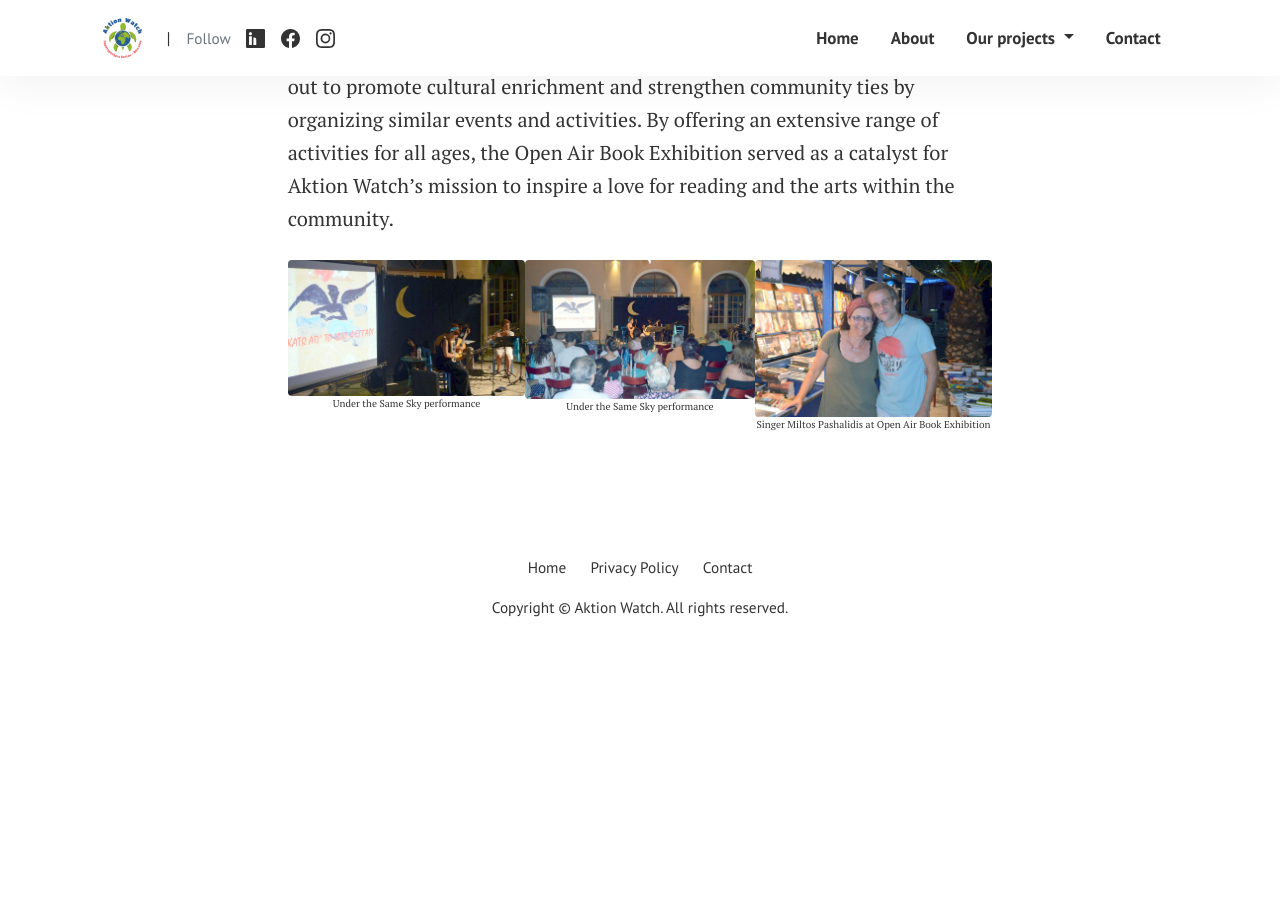
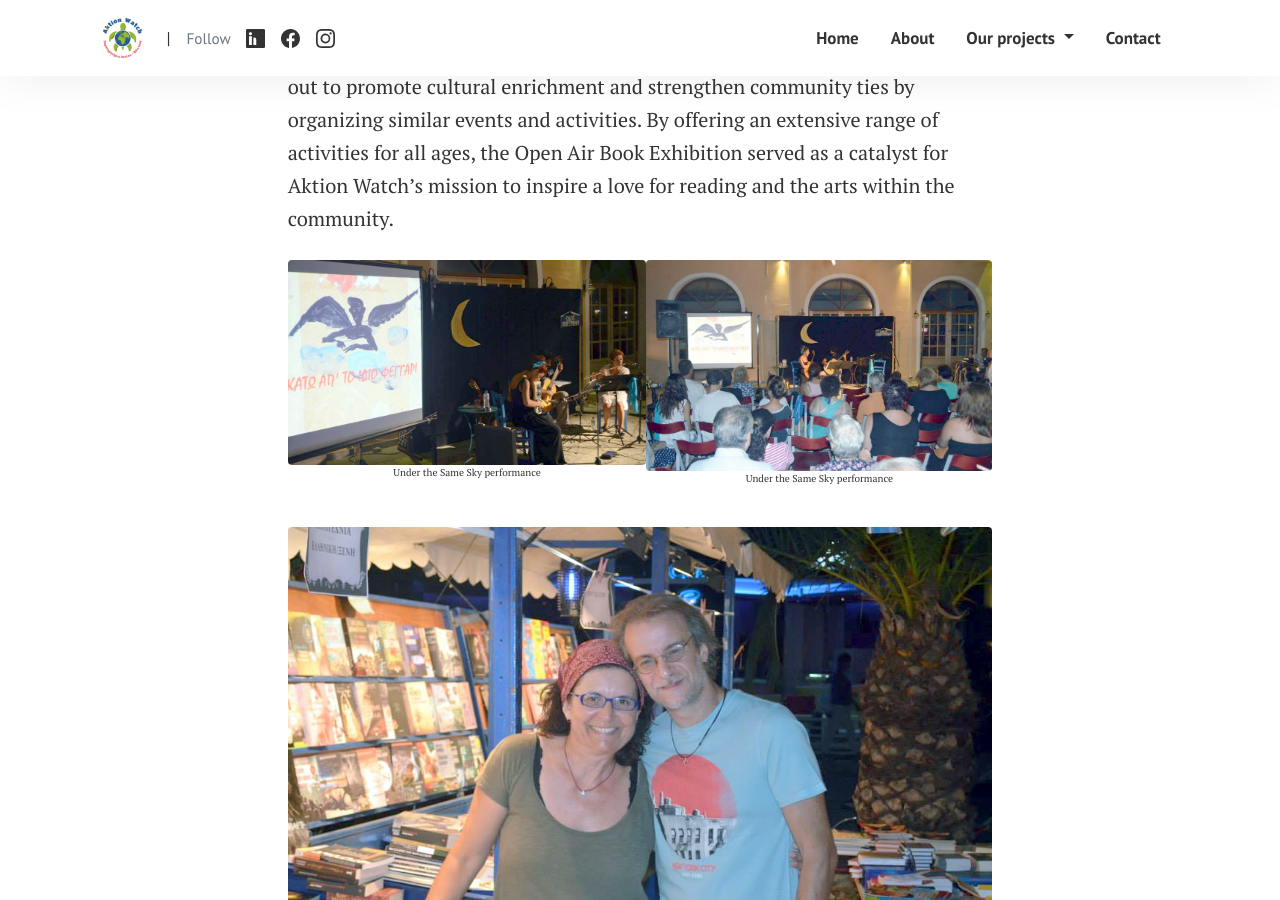
Before and after one commit to aktionwatch/aktionwatch.github.io, a Jekyll site: the page built from pages/openair.md, in a window 1280 px wide and 900 px high, scrolled down 666 px. Built offline with Jekyll 4.4.1, drawn with Linux system fonts in a browser that asks for light colours; before the commit the page ends 1316 px from its top, so only the background shows below that.

Commit message:
relocate

```diff
--- a/pages/openair.md
+++ b/pages/openair.md
@@ -23,10 +23,11 @@ The success of the Open Air Book Exhibition in Vonitsa during the summers of 201
       Under the Same Sky performance
     </p>
   </div>
-    <div style="text-align: center;">
+</div>
+
+<div style="text-align: center;">
         <img src="{{ site.baseurl }}/assets/images/openair3.png" alt="Open Air Book Exhibition" style="width: 100%;" />
     <p style="font-size: 10px;">
       Singer Miltos Pashalidis at Open Air Book Exhibition
     </p>
-  </div>
 </div>
```
Also changed, not shown: 2 other files.
